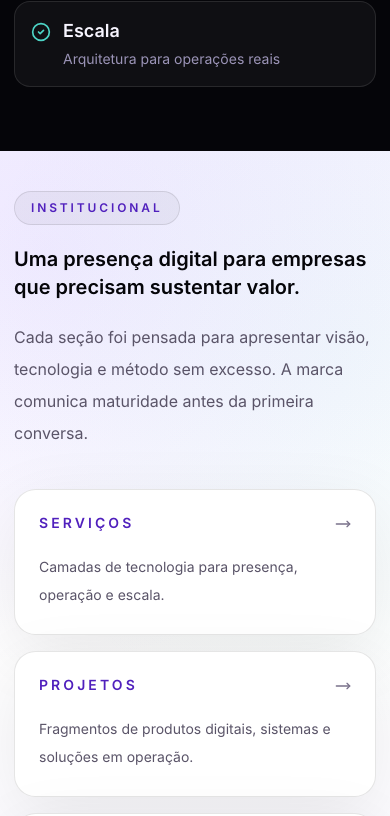
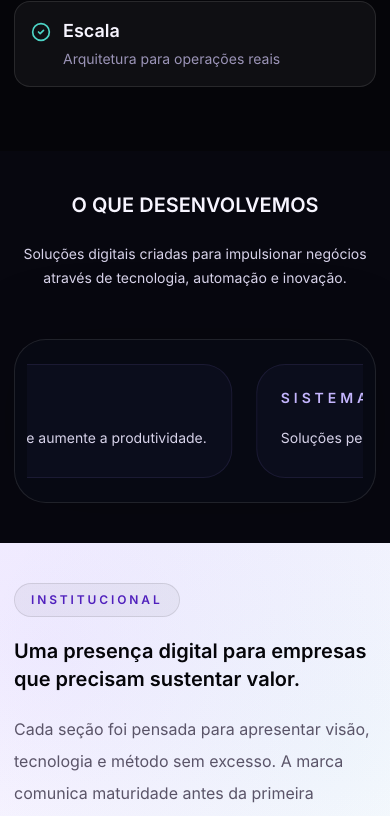
Before and after one commit to JoaoCarpini/Site-Devign-Studio-Novo, a React (Vite) app: page / in a window 390 px wide. Shown: the part 1610-2426 px from the top of the page. Built offline with nearby package versions, Linux system fonts and the light colour scheme.

Commit message:
feat: adiciona marquee de serviços e otimiza animações

```diff
--- a/src/components/animations/PageTransition.tsx
+++ b/src/components/animations/PageTransition.tsx
@@ -1,11 +1,12 @@
 import type { ReactNode } from 'react';
 import { motion } from 'framer-motion';
-import { useIsMobile } from '../../hooks/useMediaQuery';
+import { useIsMobile, usePrefersReducedMotion } from '../../hooks/useMediaQuery';
 
 export function PageTransition({ children }: { children: ReactNode }) {
   const isMobile = useIsMobile();
+  const reduceMotion = usePrefersReducedMotion();
 
-  if (isMobile) {
+  if (isMobile || reduceMotion) {
     return <main>{children}</main>;
   }
 
--- a/src/components/backgrounds/AuroraBackground.tsx
+++ b/src/components/backgrounds/AuroraBackground.tsx
@@ -14,9 +14,9 @@ export function AuroraBackground() {
 
   return (
     <div aria-hidden="true" className="pointer-events-none absolute inset-0 overflow-hidden">
-      <div className="soft-grid absolute inset-0 opacity-70" />
+      <div className="soft-grid absolute inset-0 opacity-50" />
       <div className="absolute left-1/2 top-0 h-px w-[72rem] -translate-x-1/2 bg-premium-line" />
-      <div className="absolute inset-x-0 top-0 h-[36rem] bg-[linear-gradient(115deg,rgba(141,92,255,0.2),transparent_34%,rgba(77,212,198,0.1)_68%,transparent)] opacity-70 blur-3xl" />
+      <div className="absolute inset-x-0 top-0 h-[36rem] bg-[linear-gradient(115deg,rgba(141,92,255,0.2),transparent_34%,rgba(77,212,198,0.06)_68%,transparent)] opacity-50 blur-2xl" />
       <div className="absolute bottom-0 left-0 right-0 h-48 bg-gradient-to-t from-ink to-transparent" />
     </div>
   );
--- /dev/null
+++ b/src/components/sections/ServicesMarquee.tsx
@@ -0,0 +1,86 @@
+const serviceHighlights = [
+  {
+    title: 'LANDING PAGES',
+    description: 'Páginas rápidas, modernas e focadas em conversão.',
+  },
+  {
+    title: 'AUTOMAÇÕES',
+    description: 'Elimine tarefas repetitivas e aumente a produtividade.',
+  },
+  {
+    title: 'SISTEMAS WEB',
+    description: 'Soluções personalizadas para empresas e operações.',
+  },
+  {
+    title: 'INTELIGÊNCIA ARTIFICIAL',
+    description: 'Automação inteligente, análise e atendimento com IA.',
+  },
+  {
+    title: 'INTEGRAÇÕES',
+    description: 'Conecte sistemas, APIs e plataformas.',
+  },
+  {
+    title: 'APIs',
+    description: 'Desenvolvimento e integração de APIs modernas.',
+  },
+  {
+    title: 'DASHBOARDS',
+    description: 'Visualização de dados e indicadores estratégicos.',
+  },
+  {
+    title: 'BRANDING DIGITAL',
+    description: 'Fortaleça sua presença digital e identidade visual.',
+  },
+  {
+    title: 'PORTAIS CORPORATIVOS',
+    description: 'Plataformas internas e externas para empresas.',
+  },
+  {
+    title: 'APLICAÇÕES PERSONALIZADAS',
+    description: 'Soluções desenvolvidas sob medida.',
+  },
+];
+
+export function ServicesMarquee() {
+  return (
+    <section className="section-band bg-[#07070f]">
+      <div className="container-premium">
+        <div className="mx-auto max-w-3xl text-center">
+          <h2 className="heading-lg text-frost">O QUE DESENVOLVEMOS</h2>
+          <p className="body-lead mx-auto mt-6 max-w-3xl text-mist">
+            Soluções digitais criadas para impulsionar negócios através de tecnologia, automação e inovação.
+          </p>
+        </div>
+
+        <div className="mt-12 overflow-hidden rounded-[2rem] border border-white/10 bg-[#080a14]/80 px-3 py-4 shadow-[0_0_80px_rgba(5,5,9,0.18)] sm:px-5 sm:py-6">
+          <div className="marquee-wrap relative overflow-hidden">
+            <div className="marquee-track">
+              <div className="marquee-group flex gap-6 py-2">
+                {serviceHighlights.map((item) => (
+                  <article
+                    key={item.title}
+                    className="marquee-item flex-none min-w-[17.5rem] rounded-[1.8rem] border border-violet-400/10 bg-[#0d1020]/80 px-6 py-6 text-left transition duration-500 ease-[cubic-bezier(0.16,1,0.3,1)] hover:-translate-y-1 hover:border-violet-300/20 hover:bg-white/[0.04] sm:min-w-[20rem]"
+                  >
+                    <p className="text-sm font-semibold uppercase tracking-[0.28em] text-violet-300">{item.title}</p>
+                    <p className="mt-4 text-sm leading-7 text-mist">{item.description}</p>
+                  </article>
+                ))}
+              </div>
+              <div className="marquee-group flex gap-6 py-2" aria-hidden="true">
+                {serviceHighlights.map((item) => (
+                  <article
+                    key={`${item.title}-dup`}
+                    className="marquee-item flex-none min-w-[17.5rem] rounded-[1.8rem] border border-violet-400/10 bg-[#0d1020]/80 px-6 py-6 text-left transition duration-500 ease-[cubic-bezier(0.16,1,0.3,1)] hover:-translate-y-1 hover:border-violet-300/20 hover:bg-white/[0.04] sm:min-w-[20rem]"
+                  >
+                    <p className="text-sm font-semibold uppercase tracking-[0.28em] text-violet-300">{item.title}</p>
+                    <p className="mt-4 text-sm leading-7 text-mist">{item.description}</p>
+                  </article>
+                ))}
+              </div>
+            </div>
+          </div>
+        </div>
+      </div>
+    </section>
+  );
+}
--- a/src/hooks/useMediaQuery.ts
+++ b/src/hooks/useMediaQuery.ts
@@ -5,6 +5,9 @@ export const MOBILE_LAYOUT_QUERY = '(max-width: 768px)';
 
 // Performance: touch OU tela pequena — determina se animações pesadas devem ser reduzidas
 export const REDUCE_MOTION_QUERY = '(max-width: 768px), (pointer: coarse)';
+
+// Preferência do usuário para reduzir movimento
+export const PREFERS_REDUCED_MOTION_QUERY = '(prefers-reduced-motion: reduce)';
 
 export function useMediaQuery(query: string) {
   const [matches, setMatches] = useState(() => {
@@ -36,3 +39,8 @@ export function useIsMobile() {
 export function useReduceMotion() {
   return useMediaQuery(REDUCE_MOTION_QUERY);
 }
+
+// Usa a preferência do usuário para reduzir movimento, independente do dispositivo
+export function usePrefersReducedMotion() {
+  return useMediaQuery(PREFERS_REDUCED_MOTION_QUERY);
+}
--- a/src/index.css
+++ b/src/index.css
@@ -60,7 +60,7 @@ a {
   }
 
   .glass-panel {
-    @apply border border-white/10 bg-white/[0.052] shadow-premium backdrop-blur-2xl;
+    @apply border border-white/10 bg-white/[0.052] shadow-premium backdrop-blur-xl;
   }
 
   .eyebrow {
@@ -84,11 +84,76 @@ a {
   }
 
   .premium-card {
-    @apply glass-panel rounded-[1.35rem] p-5 transition duration-500 ease-[cubic-bezier(0.16,1,0.3,1)] will-change-transform hover:-translate-y-1.5 hover:border-violet-400/35 hover:bg-white/[0.075] hover:shadow-[0_28px_90px_rgba(141,92,255,0.18)] sm:rounded-[1.5rem] sm:p-6;
+    @apply glass-panel rounded-[1.35rem] p-5 transition duration-500 ease-[cubic-bezier(0.16,1,0.3,1)] will-change-transform hover:-translate-y-1 hover:border-violet-400/35 hover:bg-white/[0.065] hover:shadow-[0_20px_60px_rgba(141,92,255,0.14)] sm:rounded-[1.5rem] sm:p-6;
+  }
+  @media (prefers-reduced-motion: reduce) {
+    .page-shell,
+    .premium-card,
+    .light-card,
+    .cursor-glow-root,
+    .hero-fine-grid,
+    .soft-grid {
+      transition: none !important;
+      animation: none !important;
+      will-change: auto !important;
+    }
+
+    .cursor-glow-root {
+      display: none;
+    }
+
+    .glass-panel {
+      backdrop-blur: none;
+    }
+
+    .soft-grid {
+      opacity: 0.18 !important;
+    }
+  }
+  .section-band {
+    @apply relative py-14 sm:py-28 lg:py-36;
   }
 
-  .section-band {
-    @apply relative py-14 sm:py-28 lg:py-36;
+  .marquee-wrap {
+    overflow: hidden;
+    position: relative;
+  }
+
+  .marquee-wrap:hover .marquee-track {
+    animation-play-state: paused;
+  }
+
+  .marquee-track {
+    --marquee-gap: 1.5rem;
+
+    display: flex;
+    flex-wrap: nowrap;
+    gap: var(--marquee-gap);
+    width: max-content;
+    animation-name: marquee-scroll;
+    animation-duration: 44s;
+    animation-timing-function: linear;
+    animation-iteration-count: infinite;
+    will-change: transform;
+  }
+
+  .marquee-group {
+    display: flex;
+    flex-wrap: nowrap;
+    gap: var(--marquee-gap);
+  }
+
+  .marquee-item {
+    flex: 0 0 auto;
+  }
+
+  @keyframes marquee-scroll {
+    0% {
+      transform: translateX(0);
+    }
+    100% {
+      transform: translateX(calc(-50% - (var(--marquee-gap) / 2)));
+    }
   }
 
   .soft-grid {
@@ -113,7 +178,7 @@ a {
   }
 
   .light-card {
-    @apply rounded-[1.35rem] border border-ink/10 bg-white shadow-[0_20px_70px_rgba(5,5,9,0.08)] transition duration-500 ease-[cubic-bezier(0.16,1,0.3,1)] will-change-transform hover:-translate-y-1 hover:shadow-[0_28px_90px_rgba(5,5,9,0.12)] sm:rounded-[1.5rem];
+    @apply rounded-[1.35rem] border border-ink/10 bg-white shadow-[0_16px_50px_rgba(5,5,9,0.06)] transition duration-500 ease-[cubic-bezier(0.16,1,0.3,1)] will-change-transform hover:-translate-y-1 hover:shadow-[0_24px_75px_rgba(5,5,9,0.1)] sm:rounded-[1.5rem];
   }
 
   .text-balance {
@@ -149,7 +214,7 @@ a {
     mix-blend-mode: screen;
     opacity: var(--cursor-glow-opacity);
     transition: opacity 160ms ease;
-    will-change: background, opacity;
+    will-change: opacity;
     contain: layout style paint;
   }
 
@@ -168,7 +233,7 @@ a {
       transparent 100%
     );
 
-    opacity: 0.6;
+    opacity: 0.52;
   }
 }
 
@@ -370,4 +435,11 @@ a {
     animation-iteration-count: 1 !important;
     transition-duration: 0.01ms !important;
   }
+
+  .marquee-track {
+    animation-name: marquee-scroll !important;
+    animation-duration: 44s !important;
+    animation-timing-function: linear !important;
+    animation-iteration-count: infinite !important;
+  }
 }
--- a/src/pages/Home.tsx
+++ b/src/pages/Home.tsx
@@ -3,6 +3,7 @@ import { Link } from 'react-router-dom';
 import { ServiceCard } from '../components/cards/ServiceCard';
 import { ArchitectureBlueprint } from '../components/sections/ArchitectureBlueprint';
 import { CinematicHero } from '../components/sections/CinematicHero';
+import { ServicesMarquee } from '../components/sections/ServicesMarquee';
 import { DevelopmentSystem } from '../components/sections/DevelopmentSystem';
 import { EngineeringCapabilities } from '../components/sections/EngineeringCapabilities';
 import { ProjectShowcase } from '../components/sections/ProjectShowcase';
@@ -58,6 +59,7 @@ export default function Home() {
   return (
     <>
       <CinematicHero />
+      <ServicesMarquee />
 
       <section className="section-band light-section" data-cursor-glow="off">
         <div className="container-premium">
@@ -98,9 +100,9 @@ export default function Home() {
             title="Software, automação e presença digital sob a mesma direção."
             text="A Devign combina interface, dados e engenharia para construir ativos digitais com valor comercial e sustentação operacional."
           />
-          <div className="mt-10 grid gap-4 md:grid-cols-2 xl:grid-cols-4">
+          <div className="mt-10 grid auto-rows-fr gap-4 md:grid-cols-2 xl:grid-cols-4">
             {services.slice(0, 4).map((service, index) => (
-              <Reveal key={service.key} delay={index * 0.04}>
+              <Reveal key={service.key} delay={index * 0.04} className="h-full">
                 <ServiceCard service={service} />
               </Reveal>
             ))}
```
Also changed, not shown: src/components/animations/CursorGlowLayer.tsx (+4 -3 lines), src/components/cards/ServiceCard.tsx (+8 -4 lines), src/components/sections/ProjectShowcase.tsx (+5 -7 lines).
